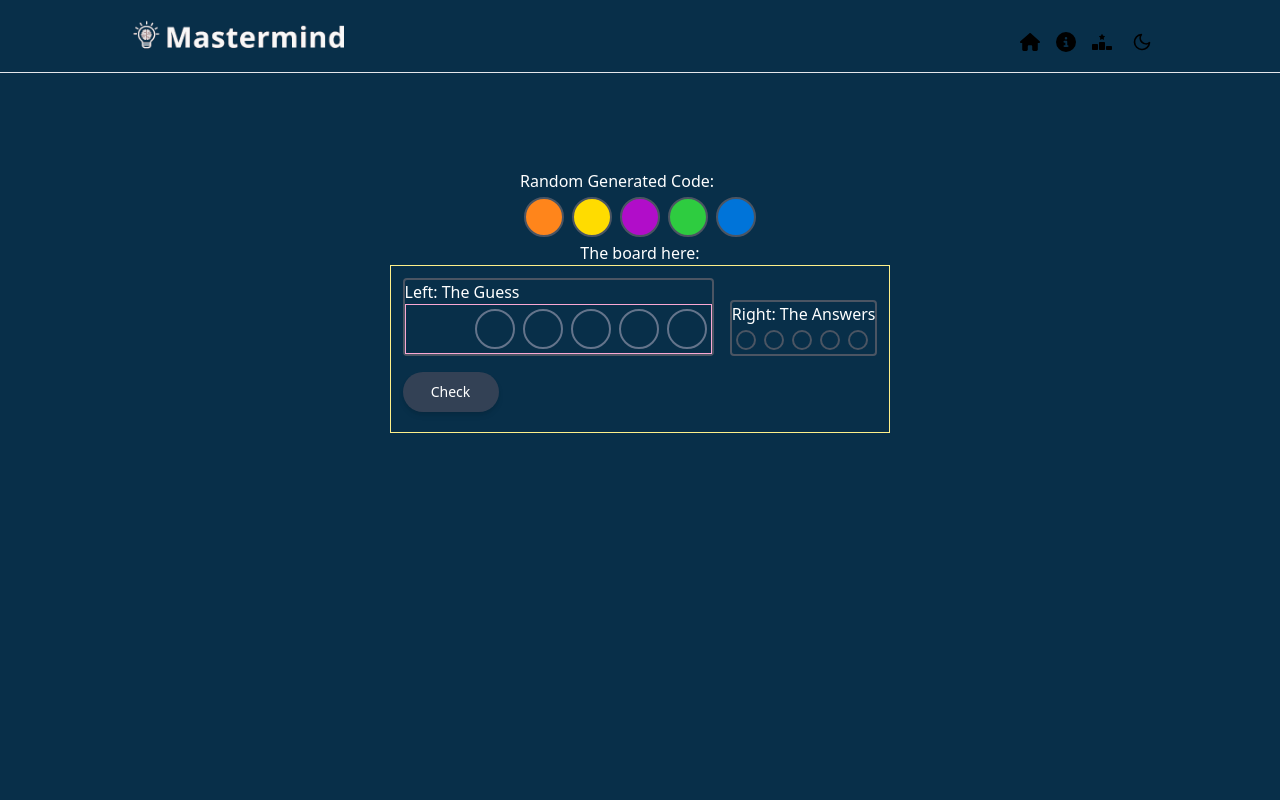
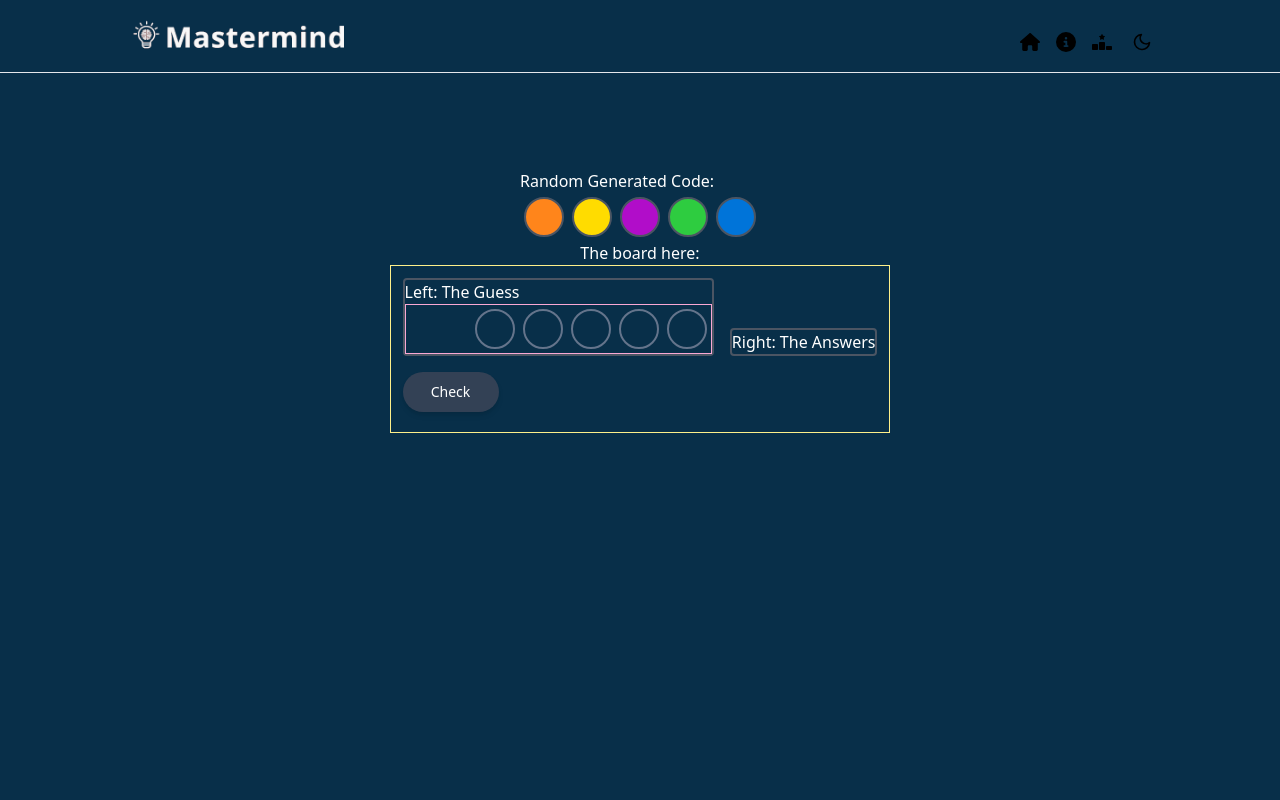
Before and after one commit to patobottos/mastermind, a Next.js app: page / in a window 1280 px wide. Shown: the top 800 px of the page. Built offline with nearby package versions, Linux system fonts and the light colour scheme.

Commit message:
Painting answer colors, but still wrong computer avaluation

```diff
--- a/src/components/AnswerRow.tsx
+++ b/src/components/AnswerRow.tsx
@@ -1,18 +1,15 @@
-import { answerColorVariants } from "../utilities/radioColorVariants";
+import React from "react";
 import Circle from "./Circle";
-import { CODE_LENGTH } from "@/utilities/store";
 
 type AnswerRowProps = {
-  guessingCode: (keyof typeof answerColorVariants)[];
+  evaluation: string[];
 };
 
-export default function AnswerRow({ guessingCode = [] }: AnswerRowProps) {
-  const buttonsRemaining = CODE_LENGTH - guessingCode.length;
-
+export default function AnswerRow({ evaluation }: AnswerRowProps) {
   return (
-    <div className="flex">
-      {guessingCode.map((item, index) => (
-        <Circle key={index} color={item as string} size="small" />
+    <div className='flex'>
+      {evaluation.map((item, index) => (
+        <Circle key={index} color={item as string} size='small' />
       ))}
     </div>
   );
--- a/src/components/Board.tsx
+++ b/src/components/Board.tsx
@@ -1,16 +1,17 @@
-"use client"; // This is a client component
+"use client";
 
 import React, { useState, useEffect } from "react";
 import {
+  getRandomColorCode,
+  CodePosition,
   AnswerCodeType,
-  getRandomColorCode,
 } from "@/utilities/randomCodeGenerator";
 import { initialColorValues } from "./ColorButton";
 import Circle from "./Circle";
 import ColorButtonRow from "./ColorButtonRow";
 import AnswerRow from "./AnswerRow";
 import CheckButton from "./CheckButton";
-import { CodePosition } from "../utilities/randomCodeGenerator";
+import { computeGuess, GuessedColorState } from "@/utilities/gameLogic";
 
 type PlayerGuess = {
   tryNumber: number;
@@ -21,29 +22,23 @@ export default function Board() {
   const [randomCode, setRandomCode] = useState<AnswerCodeType>([]);
   const [tryNumber, setTryNumber] = useState<number>(1);
   const [playerGuesses, setPlayerGuesses] = useState<PlayerGuess[]>([]);
+  const [evaluations, setEvaluations] = useState<string[][]>([]);
 
   useEffect(() => {
     const generatedCode: AnswerCodeType = getRandomColorCode();
     setRandomCode(generatedCode);
-    console.log("código respuesta: ", generatedCode);
+    console.log("Generated Code:", generatedCode);
   }, []);
 
   const handleColorChange = (color: string, position: number) => {
-    // Construct the current player's guess
     const currentPlayerGuess: CodePosition[] =
       playerGuesses.length > 0
         ? [...playerGuesses[playerGuesses.length - 1].guess]
         : [];
-
-    // Create a copy of the current player's guess
     const updatedGuess = [...currentPlayerGuess];
-
-    // Update the color for the selected position
     updatedGuess[position - 1] = { position: position, color: color };
-
-    // Update the state with the player's guess
     setPlayerGuesses((prevGuesses) => [
-      ...prevGuesses.slice(0, prevGuesses.length - 1), // Remove the last guess
+      ...prevGuesses.slice(0, prevGuesses.length - 1),
       {
         tryNumber: tryNumber,
         guess: updatedGuess,
@@ -52,20 +47,46 @@ export default function Board() {
   };
 
   const handleCheckButtonClick = () => {
-    // Retrieve the latest guess made by the user from playerGuesses
     const latestGuess = playerGuesses[playerGuesses.length - 1]?.guess || [];
-
-    // Construct the new player guess
     const newGuess: PlayerGuess = {
       tryNumber: tryNumber,
       guess: latestGuess,
     };
+    console.log("Player's Guess:", newGuess);
+    setPlayerGuesses((prevGuesses) => [...prevGuesses, newGuess]);
 
-    // Log the player's guess to the console
-    console.log("Player's Guess:", newGuess);
+    const evaluation = evaluateGuess(latestGuess, randomCode);
+    setEvaluations((prevEvaluations) => [...prevEvaluations, evaluation]);
+  };
 
-    // Update the state with the player's guess
-    setPlayerGuesses((prevGuesses) => [...prevGuesses, newGuess]);
+  const evaluateGuess = (guess: CodePosition[], answer: AnswerCodeType) => {
+    const evaluation: string[] = [];
+    const answerColors = answer.map((item) => item.color);
+
+    // Check for exact matches (black)
+    guess.forEach((position, index) => {
+      if (position.color === answerColors[index]) {
+        evaluation.push("match");
+        answerColors[index] = ""; // Mark the matched color to avoid counting it again
+      }
+    });
+
+    // Check for present matches (white)
+    guess.forEach((position) => {
+      const index = answerColors.indexOf(position.color);
+      if (index !== -1) {
+        evaluation.push("present");
+        answerColors[index] = ""; // Mark the matched color to avoid counting it again
+      }
+    });
+
+    // Fill the remaining positions with miss (transparent)
+    const remaining = 5 - evaluation.length;
+    for (let i = 0; i < remaining; i++) {
+      evaluation.push("miss");
+    }
+
+    return evaluation;
   };
 
   return (
@@ -97,7 +118,7 @@ export default function Board() {
         <div className='border-2 border-gray-600 rounded col-span-1'>
           <h3>Right: The Answers</h3>
           <div className='flex justify-start'>
-            <AnswerRow guessingCode={initialColorValues} />
+            <AnswerRow evaluation={evaluations[evaluations.length - 1] ?? []} />
           </div>
         </div>
         <CheckButton onClick={handleCheckButtonClick} />
```
Also changed, not shown: src/utilities/gameLogic.ts (+7 -13 lines).
